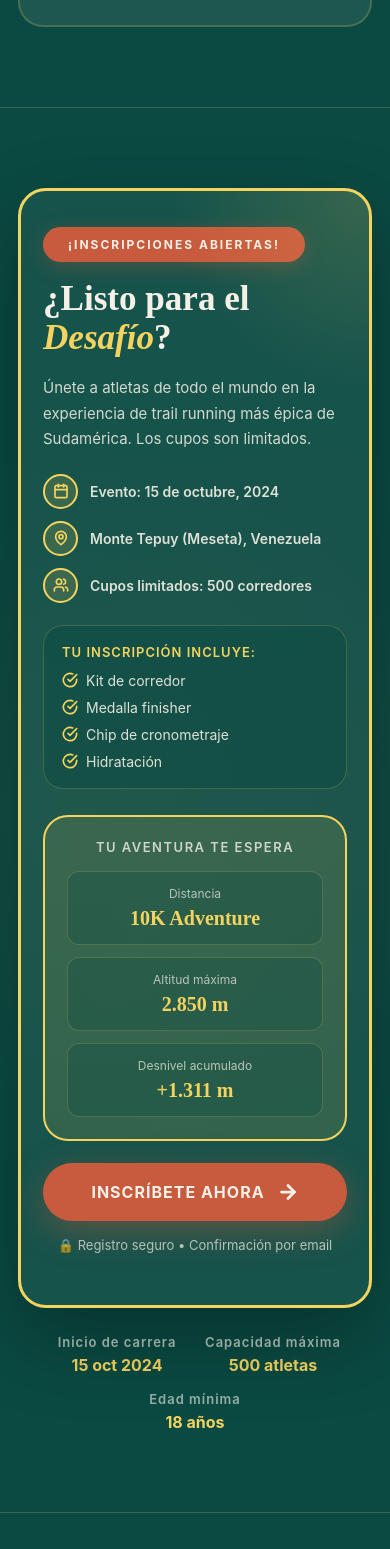
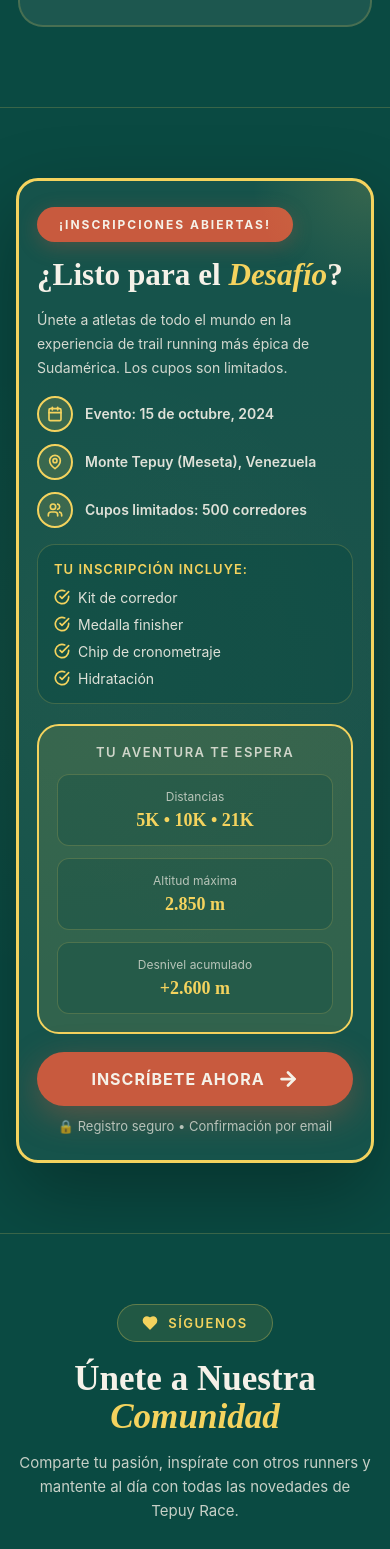
Before and after one commit to gabywakil/tepuy-race, a React (Vite) app: page /about in a window 390 px wide. Shown: the part 5919-7468 px from the top of the page. Built offline with nearby package versions, Linux system fonts and the light colour scheme.

Commit message:
RegistrationCTA.jsx

```diff
--- a/src/components/RegistrationCTA.jsx
+++ b/src/components/RegistrationCTA.jsx
@@ -17,12 +17,12 @@ const RegistrationCTA = () => {
     e?.preventDefault?.();
     e?.stopPropagation?.();
     window.scrollTo({ top: 0, behavior: 'smooth' });
-    navigate('/race-selection'); // 👈 AQUI
+    navigate('/race-selection');
   };
 
   return (
     <section style={{
-      padding: isMobile ? '80px 18px' : '120px 40px',
+      padding: isMobile ? '70px 16px' : '120px 40px',
       backgroundColor: '#0a4a42',
       width: '100%',
       margin: 0,
@@ -41,9 +41,9 @@ const RegistrationCTA = () => {
 
       <div style={{ maxWidth: '1100px', margin: '0 auto', position: 'relative', zIndex: 1 }}>
         <div style={{
-          padding: isMobile ? '36px 22px' : '80px 70px',
+          padding: isMobile ? '26px 18px' : '80px 70px',
           backgroundColor: 'rgba(245, 241, 232, 0.05)',
-          borderRadius: isMobile ? '28px' : '35px',
+          borderRadius: isMobile ? '22px' : '35px',
           border: '3px solid #f4d35e',
           boxShadow: '0 30px 80px rgba(0, 0, 0, 0.3)',
           position: 'relative',
@@ -53,8 +53,8 @@ const RegistrationCTA = () => {
             position: 'absolute',
             top: 0,
             right: 0,
-            width: '200px',
-            height: '200px',
+            width: isMobile ? '120px' : '200px',
+            height: isMobile ? '120px' : '200px',
             background: 'radial-gradient(circle at top right, rgba(244, 211, 94, 0.15), transparent 70%)',
             pointerEvents: 'none'
           }} />
@@ -62,7 +62,7 @@ const RegistrationCTA = () => {
           <div style={{
             display: 'grid',
             gridTemplateColumns: isMobile ? '1fr' : '1.2fr 1fr',
-            gap: isMobile ? '26px' : '60px',
+            gap: isMobile ? '20px' : '60px',
             alignItems: 'center'
           }}>
             {/* Left */}
@@ -71,12 +71,12 @@ const RegistrationCTA = () => {
                 display: 'inline-block',
                 backgroundColor: '#c85a3e',
                 color: '#f5f1e8',
-                padding: '10px 25px',
+                padding: '10px 22px',
                 borderRadius: '25px',
                 fontSize: isMobile ? '12px' : '13px',
                 fontWeight: '700',
                 letterSpacing: '2px',
-                marginBottom: '18px',
+                marginBottom: '16px',
                 fontFamily: "'Inter', sans-serif",
                 boxShadow: '0 5px 20px rgba(200, 90, 62, 0.3)'
               }}>
@@ -84,9 +84,9 @@ const RegistrationCTA = () => {
               </div>
 
               <h2 style={{
-                fontSize: isMobile ? 'clamp(34px, 9vw, 52px)' : '52px',
+                fontSize: isMobile ? 'clamp(28px, 8vw, 44px)' : '52px',
                 fontWeight: '900',
-                marginBottom: '18px',
+                marginBottom: '16px',
                 lineHeight: '1.1',
                 color: '#f5f1e8',
                 fontFamily: "'Playfair Display', serif"
@@ -95,11 +95,11 @@ const RegistrationCTA = () => {
               </h2>
 
               <p style={{
-                fontSize: isMobile ? '15px' : '18px',
+                fontSize: isMobile ? '14px' : '18px',
                 lineHeight: '1.7',
                 color: '#f5f1e8',
                 opacity: 0.85,
-                marginBottom: isMobile ? '22px' : '40px',
+                marginBottom: isMobile ? '16px' : '40px',
                 fontFamily: "'Inter', sans-serif"
               }}>
                 Únete a atletas de todo el mundo en la experiencia de trail running más épica de Sudamérica.
@@ -110,15 +110,15 @@ const RegistrationCTA = () => {
                 display: 'flex',
                 flexDirection: 'column',
                 gap: '12px',
-                marginBottom: isMobile ? '22px' : '45px'
+                marginBottom: isMobile ? '16px' : '45px'
               }}>
                 {highlights.map((item, index) => {
                   const Icon = item.icon;
                   return (
                     <div key={index} style={{ display: 'flex', alignItems: 'center', gap: '12px' }}>
                       <div style={{
-                        width: '35px',
-                        height: '35px',
+                        width: '36px',
+                        height: '36px',
                         borderRadius: '50%',
                         backgroundColor: 'rgba(244, 211, 94, 0.15)',
                         display: 'flex',
@@ -145,8 +145,8 @@ const RegistrationCTA = () => {
 
               <div style={{
                 backgroundColor: 'rgba(10, 74, 66, 0.5)',
-                padding: isMobile ? '18px' : '25px 30px',
-                borderRadius: '20px',
+                padding: isMobile ? '16px' : '25px 30px',
+                borderRadius: '18px',
                 border: '1px solid rgba(244, 211, 94, 0.2)'
               }}>
                 <div style={{
@@ -186,16 +186,16 @@ const RegistrationCTA = () => {
             <div style={{ textAlign: 'center' }}>
               <div style={{
                 backgroundColor: 'rgba(244, 211, 94, 0.12)',
-                padding: isMobile ? '22px' : '40px 35px',
-                borderRadius: '25px',
-                marginBottom: '22px',
+                padding: isMobile ? '18px' : '40px 35px',
+                borderRadius: '22px',
+                marginBottom: '18px',
                 border: '2px solid #f4d35e'
               }}>
                 <div style={{
                   fontSize: '13px',
                   fontWeight: '600',
                   color: '#f5f1e8',
-                  marginBottom: '16px',
+                  marginBottom: '14px',
                   fontFamily: "'Inter', sans-serif",
                   letterSpacing: '1.5px',
                   opacity: 0.8
@@ -205,9 +205,9 @@ const RegistrationCTA = () => {
 
                 <div style={{ display: 'flex', flexDirection: 'column', gap: '12px' }}>
                   {[
-                    { label: 'Distancia', value: '10K Adventure' },
+                    { label: 'Distancias', value: '5K • 10K • 21K' },
                     { label: 'Altitud máxima', value: '2.850 m' },
-                    { label: 'Desnivel acumulado', value: '+1.311 m' }
+                    { label: 'Desnivel acumulado', value: '+2.600 m' }
                   ].map((box, i) => (
                     <div key={i} style={{
                       padding: '14px',
@@ -225,7 +225,7 @@ const RegistrationCTA = () => {
                         {box.label}
                       </div>
                       <div style={{
-                        fontSize: '20px',
+                        fontSize: '18px',
                         fontWeight: '900',
                         color: '#f4d35e',
                         fontFamily: "'Playfair Display', serif"
@@ -245,20 +245,19 @@ const RegistrationCTA = () => {
                   backgroundColor: '#c85a3e',
                   color: '#f5f1e8',
                   border: 'none',
-                  padding: isMobile ? '18px 22px' : '22px 40px',
+                  padding: isMobile ? '16px 18px' : '22px 40px',
                   borderRadius: '50px',
                   cursor: 'pointer',
                   fontSize: isMobile ? '16px' : '18px',
                   fontWeight: '700',
                   fontFamily: "'Inter', sans-serif",
                   letterSpacing: '1px',
-                  transition: 'all 0.3s ease',
                   boxShadow: '0 10px 35px rgba(200, 90, 62, 0.4)',
                   display: 'flex',
                   alignItems: 'center',
                   justifyContent: 'center',
                   gap: '12px',
-                  marginBottom: '16px'
+                  marginBottom: '12px'
                 }}
               >
                 INSCRÍBETE AHORA <ArrowRight size={22} strokeWidth={3} />
@@ -268,49 +267,12 @@ const RegistrationCTA = () => {
                 fontSize: '13px',
                 color: '#f5f1e8',
                 fontFamily: "'Inter', sans-serif",
-                opacity: 0.7,
-                marginBottom: '16px'
+                opacity: 0.7
               }}>
                 🔒 Registro seguro • Confirmación por email
               </div>
             </div>
           </div>
-        </div>
-
-        <div style={{
-          marginTop: '26px',
-          display: 'flex',
-          justifyContent: 'center',
-          gap: isMobile ? '16px' : '50px',
-          flexWrap: 'wrap'
-        }}>
-          {[
-            { label: 'Inicio de carrera', value: '15 oct 2024' },
-            { label: 'Capacidad máxima', value: '500 atletas' },
-            { label: 'Edad mínima', value: '18 años' }
-          ].map((info, index) => (
-            <div key={index} style={{ textAlign: 'center', minWidth: isMobile ? '140px' : 'auto' }}>
-              <div style={{
-                fontSize: '13px',
-                fontWeight: '600',
-                color: '#f5f1e8',
-                opacity: 0.6,
-                marginBottom: '5px',
-                fontFamily: "'Inter', sans-serif",
-                letterSpacing: '1px'
-              }}>
-                {info.label}
-              </div>
-              <div style={{
-                fontSize: '16px',
-                fontWeight: '700',
-                color: '#f4d35e',
-                fontFamily: "'Inter', sans-serif"
-              }}>
-                {info.value}
-              </div>
-            </div>
-          ))}
         </div>
       </div>
     </section>
```
